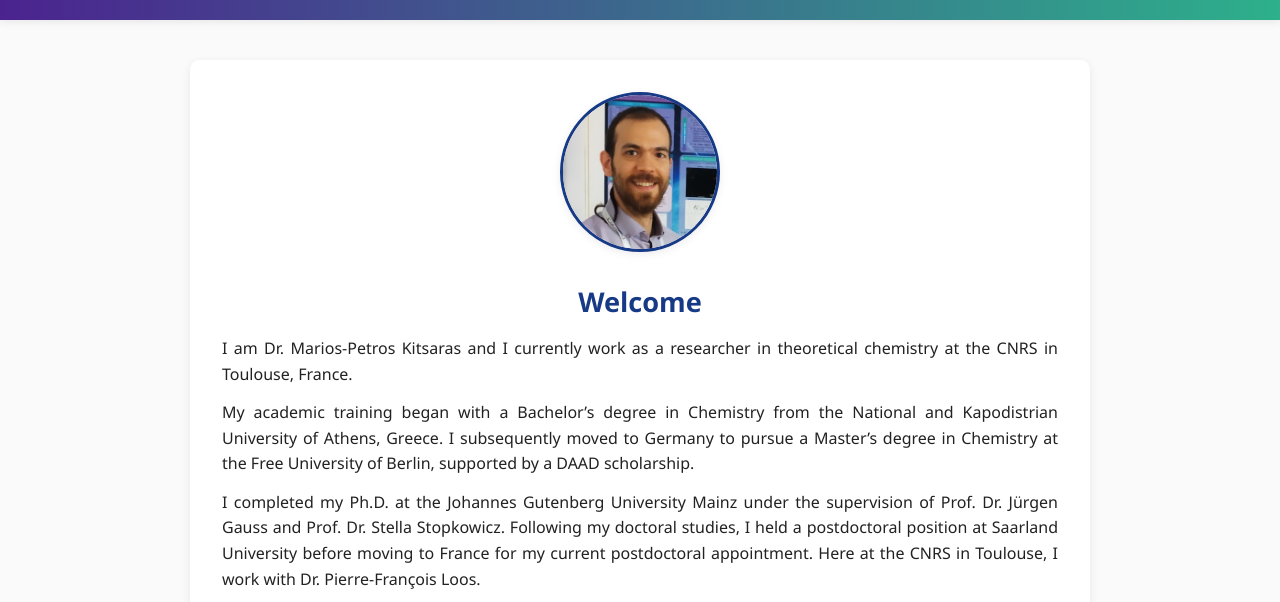
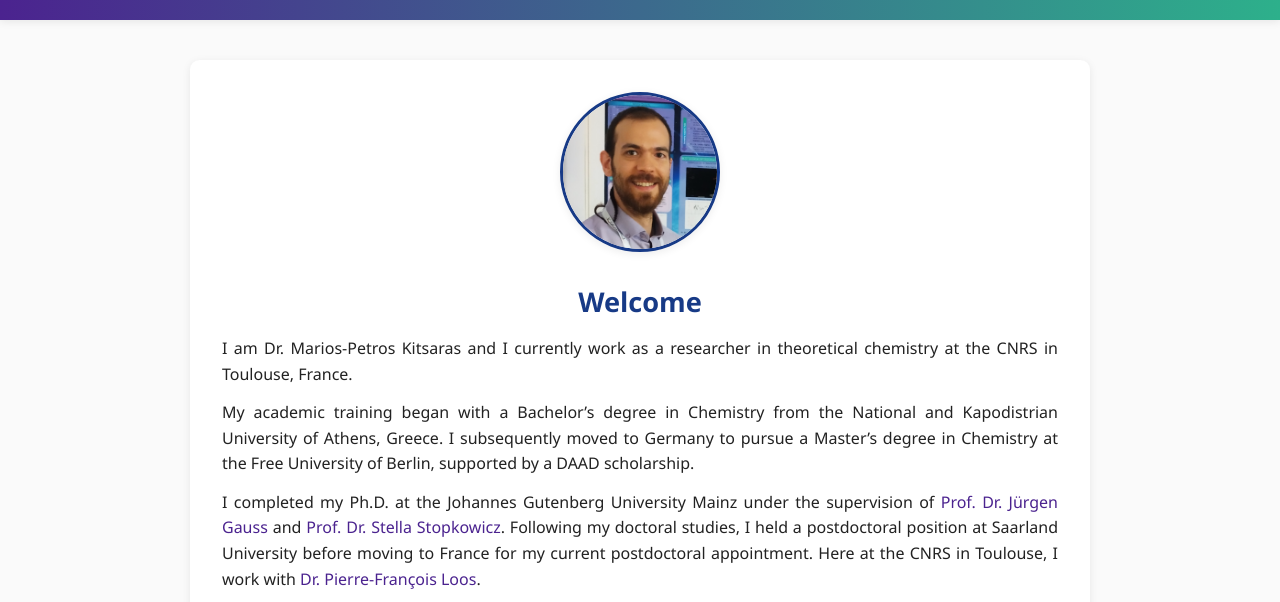
Before and after one commit to mariospeterkits/mpkitsaras.github.io, a plain HTML site: page index.html in a window 1280 px wide. Shown: the part 118-720 px from the top of the page. Drawn offline with Linux system fonts and the light colour scheme.

Commit message:
Hyperlinks in homepage

```diff
--- a/index.html
+++ b/index.html
@@ -39,9 +39,14 @@ Berlin, supported by a DAAD scholarship.
 
 <p>
 I completed my Ph.D. at the Johannes Gutenberg University Mainz under the supervision
-of Prof. Dr. Jürgen Gauss and Prof. Dr. Stella Stopkowicz. Following my doctoral
+of
+<a href="https://www.blogs.uni-mainz.de/fb09-theoretical-chemistry/" target="_blank">Prof. Dr. Jürgen Gauss</a>
+and
+<a href="https://www.uni-saarland.de/lehrstuhl/stopkowicz.html" target="_blank">Prof. Dr. Stella Stopkowicz</a>.
+Following my doctoral
 studies, I held a postdoctoral position at Saarland University before moving to
-France for my current postdoctoral appointment. Here at the CNRS in Toulouse, I work with Dr. Pierre-François Loos.
+France for my current postdoctoral appointment. Here at the CNRS in Toulouse, I work with
+<a href="https://pfloos.github.io/WEB_LOOS/" target="_blank">Dr. Pierre-François Loos</a>.
 </p>
 
 <p>
```
